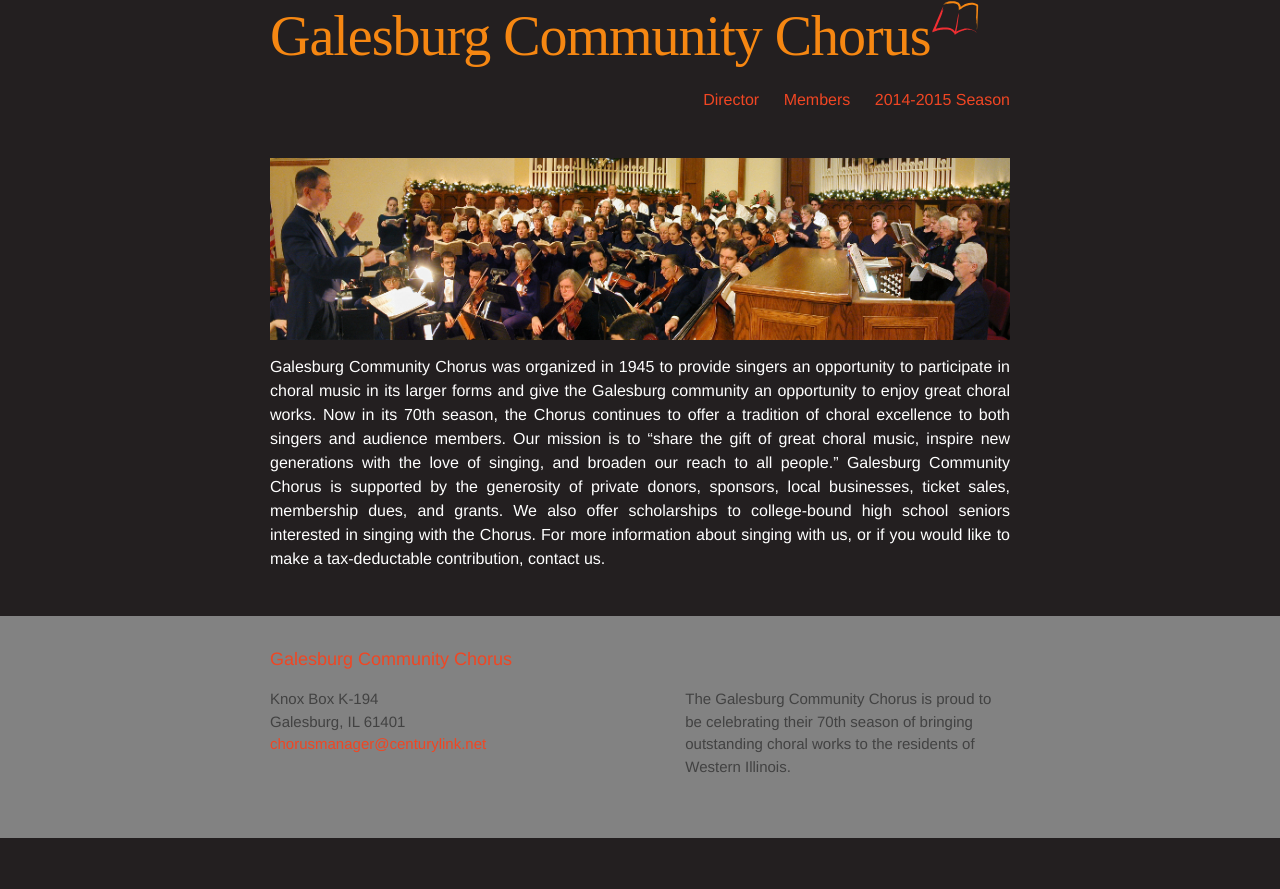
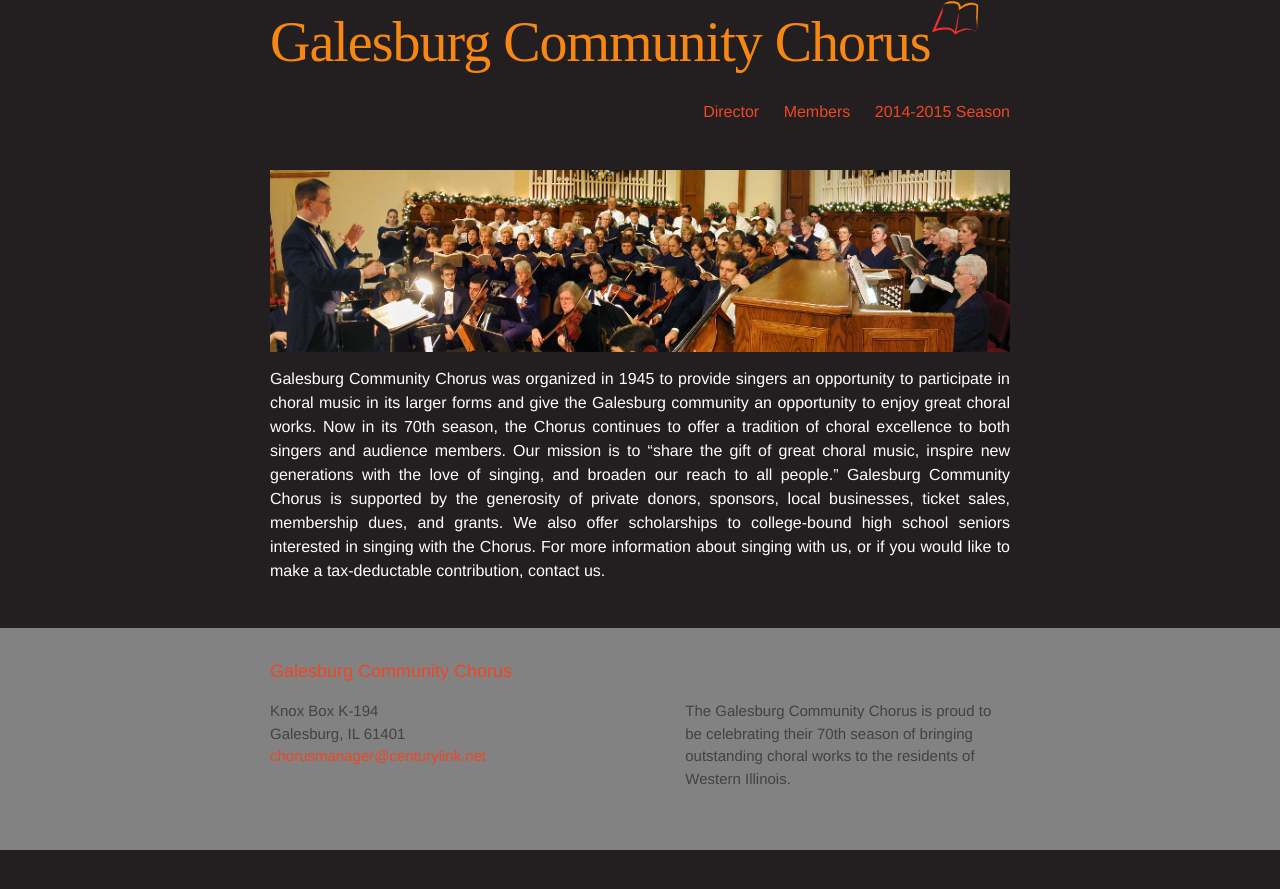
Before and after one commit to galesburgchorus/galesburgchorus.github.io, a Jekyll site: the page built from index.md, in a window 1280 px wide. Shown: the top 889 px of the page. Built offline with Jekyll 4.4.1, drawn with Linux system fonts in a browser that asks for light colours; some web fonts are replaced.

Commit message:
Updated _layout.scss

```diff
--- a/_sass/_layout.scss
+++ b/_sass/_layout.scss
@@ -11,7 +11,7 @@
 .site-title {
 	font-family: 'Calligraffitti', cursive;
     font-size: 56px;
-    line-height: 72px;
+    line-height: 84px;
     letter-spacing: -1px;
     margin-bottom: 0;
     float: left;
```
